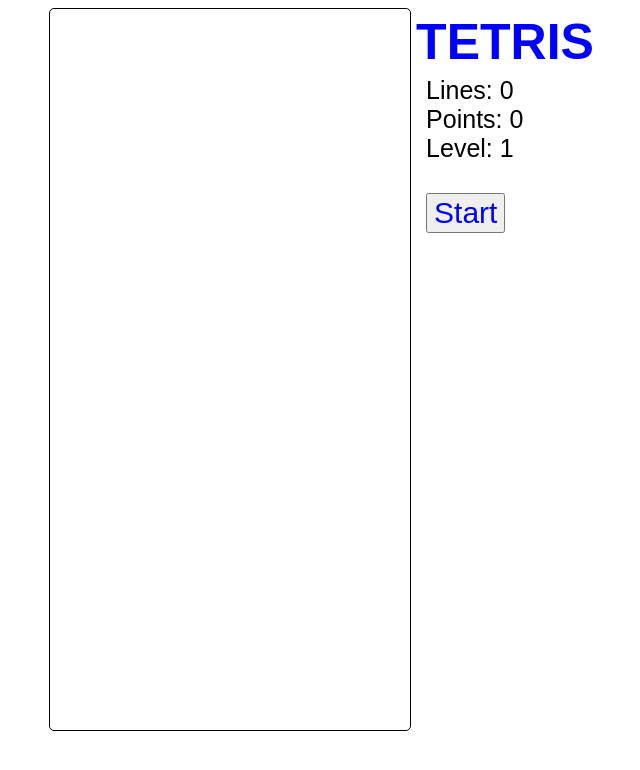
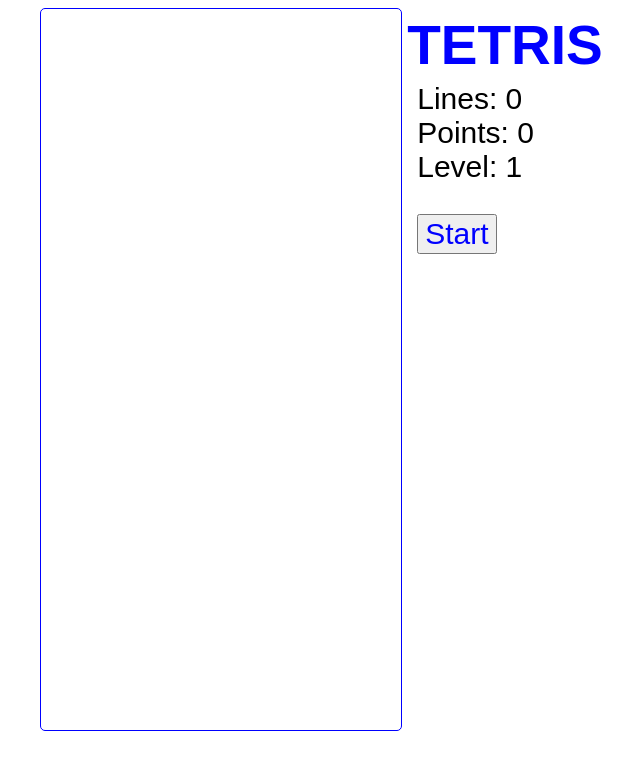
Before and after one commit to kpgh46/TDD_Tetris, a website with bundled scripts: page index.html in a window 1280 px wide. Shown: the whole page, without its empty margins (316-956 px from the left). Built offline with nearby package versions, Linux system fonts and the light colour scheme; a web font is replaced by a local one.

Commit message:
general clean up.  refined comments

```diff
--- a/stylesheet.css
+++ b/stylesheet.css
@@ -8,7 +8,7 @@
 
 #header{
     font-family: 'Tetris', sans-serif;
-    font-size: 50px;
+    font-size: 55px;
     color: blue;
     margin: 5px;
 }
@@ -16,7 +16,7 @@
 #grid{
     display: flex;
     flex-wrap: wrap;
-    border: 1px solid black;
+    border: .5px solid blue;
     border-radius: 5px;
     width: 360px;
     height:721px;
@@ -52,6 +52,6 @@
 
 #tracking{
     font-family: 'Tetris', sans-serif;
-    font-size: 25px;
+    font-size: 30px;
     margin-left: 15px;
 }
```
Also changed, not shown: index.js (+10 -10 lines).
